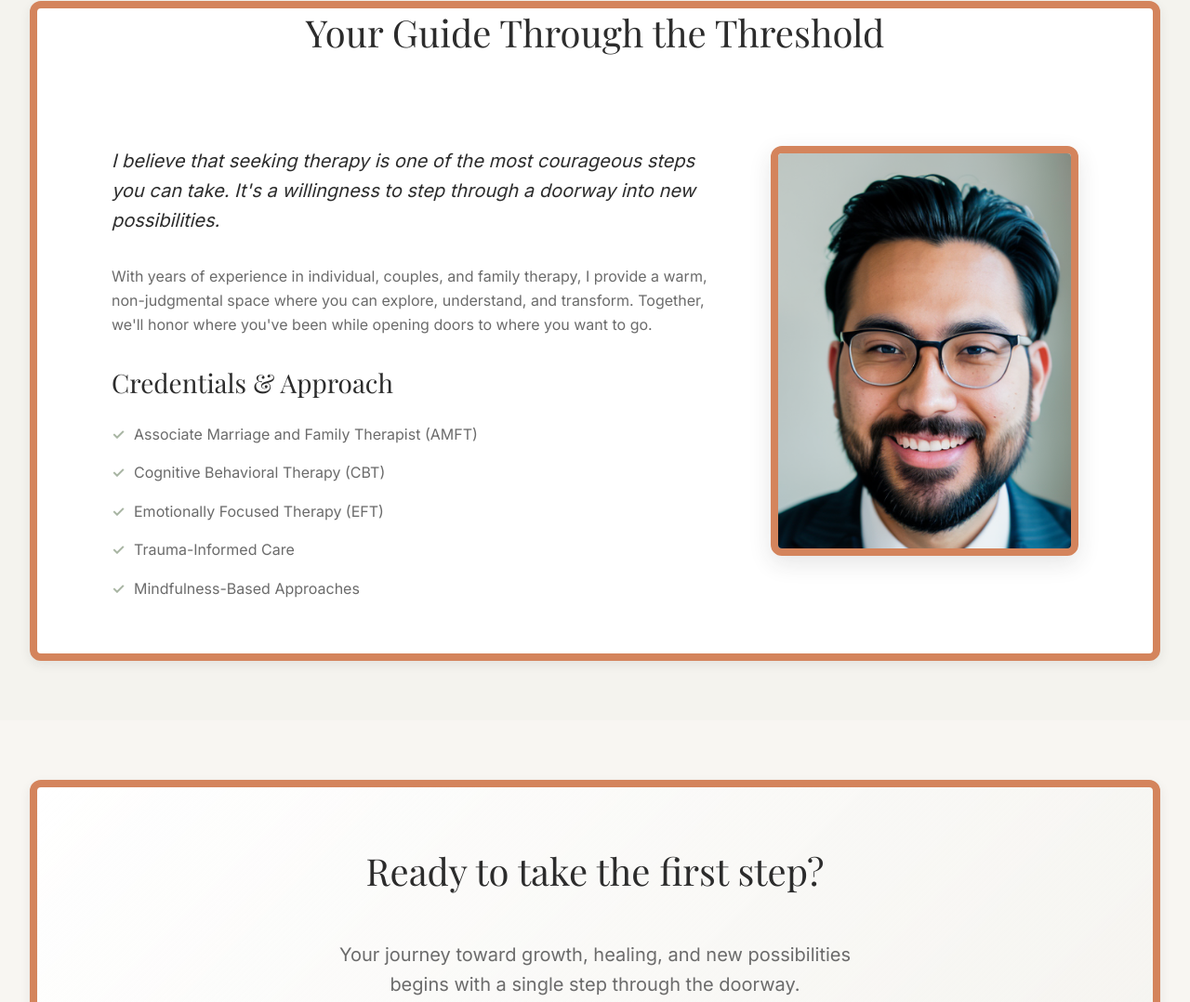
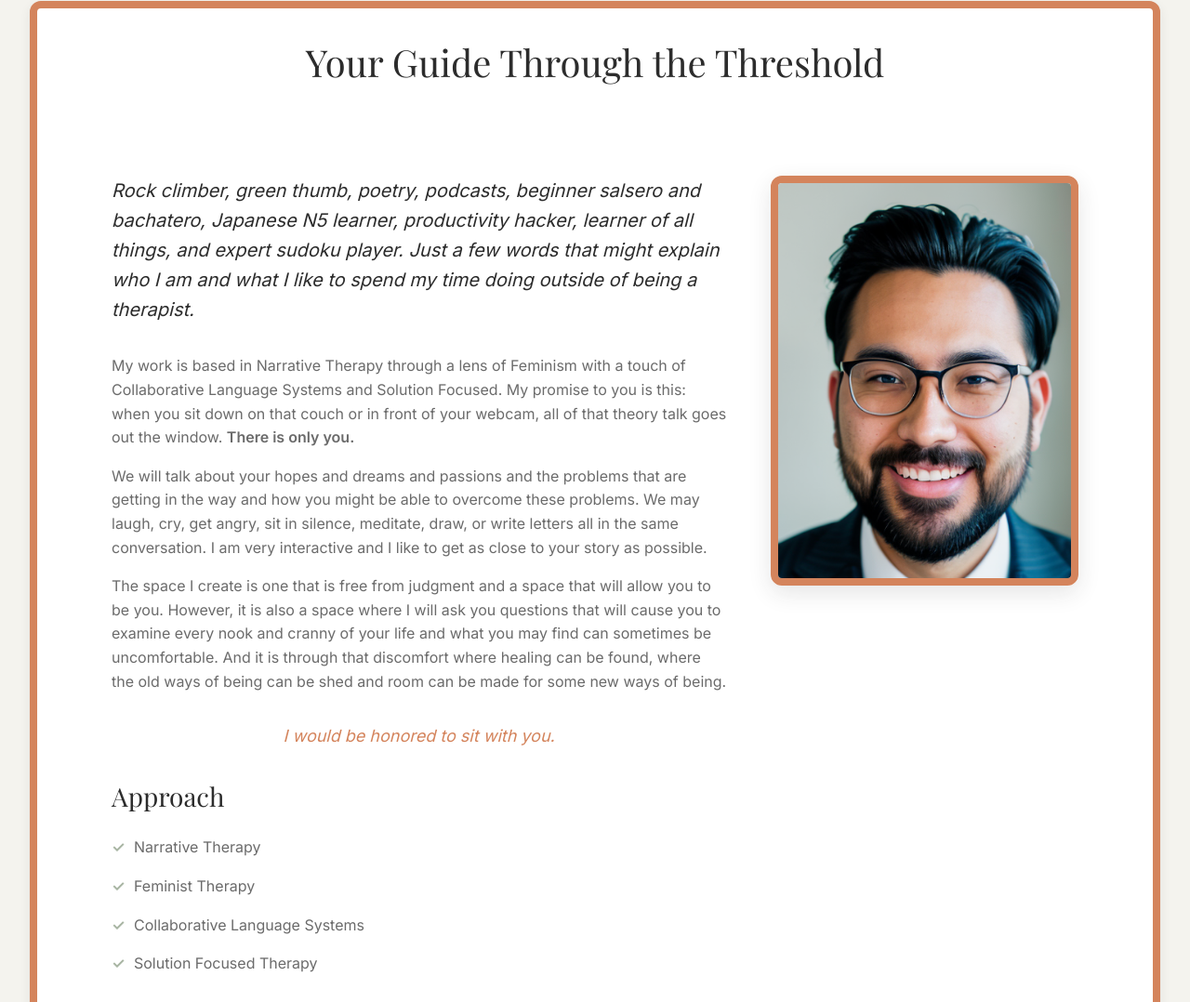
Before and after one commit to jmiranda3838/therapy-by-jonathan, a plain HTML site: page index.html in a window 1280 px wide. Shown: the part 2917-3995 px from the top of the page at 93% size. Drawn offline with nearby package versions, Linux system fonts and the light colour scheme; a web font is replaced by a local one.

Commit message:
Personalize about section with authentic voice and approach
- Replaced generic copy with Jonathan's authentic personal introduction
- Added personal hobbies: rock climbing, poetry, salsa/bachata, Japanese learning, productivity hacking, sudoku
- Updated therapeutic approach description based on OpenPath profile
- Added emphasis on "There is only you" philosophy
- Included authentic session description with interactive elements
- Added meaningful closing: "I would be honored to sit with you"
- Changed "Credentials" to "Approach" and focused on therapeutic methods
- Added proper spacing for section title
- Styled closing statement with center alignment and signature color

🤖 Generated with [Claude Code](https://claude.ai/code)

Co-Authored-By: Claude <noreply@anthropic.com>

```diff
--- a/index.html
+++ b/index.html
@@ -195,16 +195,18 @@
                     <h2 id="about-heading" class="section-title">Your Guide Through the Threshold</h2>
                     <div class="about-content">
                         <div class="about-text">
-                            <p class="about-intro">I believe that seeking therapy is one of the most courageous steps you can take. It's a willingness to step through a doorway into new possibilities.</p>
-                            <p>With years of experience in individual, couples, and family therapy, I provide a warm, non-judgmental space where you can explore, understand, and transform. Together, we'll honor where you've been while opening doors to where you want to go.</p>
+                            <p class="about-intro">Rock climber, green thumb, poetry, podcasts, beginner salsero and bachatero, Japanese N5 learner, productivity hacker, learner of all things, and expert sudoku player. Just a few words that might explain who I am and what I like to spend my time doing outside of being a therapist.</p>
+                            <p>My work is based in Narrative Therapy through a lens of Feminism with a touch of Collaborative Language Systems and Solution Focused. My promise to you is this: when you sit down on that couch or in front of your webcam, all of that theory talk goes out the window. <strong>There is only you.</strong></p>
+                            <p>We will talk about your hopes and dreams and passions and the problems that are getting in the way and how you might be able to overcome these problems. We may laugh, cry, get angry, sit in silence, meditate, draw, or write letters all in the same conversation. I am very interactive and I like to get as close to your story as possible.</p>
+                            <p>The space I create is one that is free from judgment and a space that will allow you to be you. However, it is also a space where I will ask you questions that will cause you to examine every nook and cranny of your life and what you may find can sometimes be uncomfortable. And it is through that discomfort where healing can be found, where the old ways of being can be shed and room can be made for some new ways of being.</p>
+                            <p class="about-closing"><em>I would be honored to sit with you.</em></p>
                             <div class="credentials">
-                                <h3>Credentials & Approach</h3>
+                                <h3>Approach</h3>
                                 <ul>
-                                    <li>Associate Marriage and Family Therapist (AMFT)</li>
-                                    <li>Cognitive Behavioral Therapy (CBT)</li>
-                                    <li>Emotionally Focused Therapy (EFT)</li>
-                                    <li>Trauma-Informed Care</li>
-                                    <li>Mindfulness-Based Approaches</li>
+                                    <li>Narrative Therapy</li>
+                                    <li>Feminist Therapy</li>
+                                    <li>Collaborative Language Systems</li>
+                                    <li>Solution Focused Therapy</li>
                                 </ul>
                             </div>
                         </div>
--- a/styles.css
+++ b/styles.css
@@ -627,11 +627,23 @@ a:hover, a:focus {
   padding: var(--space-xl);
 }
 
+.about .section-title {
+  padding-top: var(--space-lg);
+}
+
 .about-intro {
   font-size: 1.25rem;
   color: var(--text-primary);
   font-style: italic;
   margin-bottom: var(--space-lg);
+}
+
+.about-closing {
+  font-size: 1.125rem;
+  color: var(--doorway-frame);
+  margin-top: var(--space-lg);
+  margin-bottom: var(--space-lg);
+  text-align: center;
 }
 
 .credentials {
```
